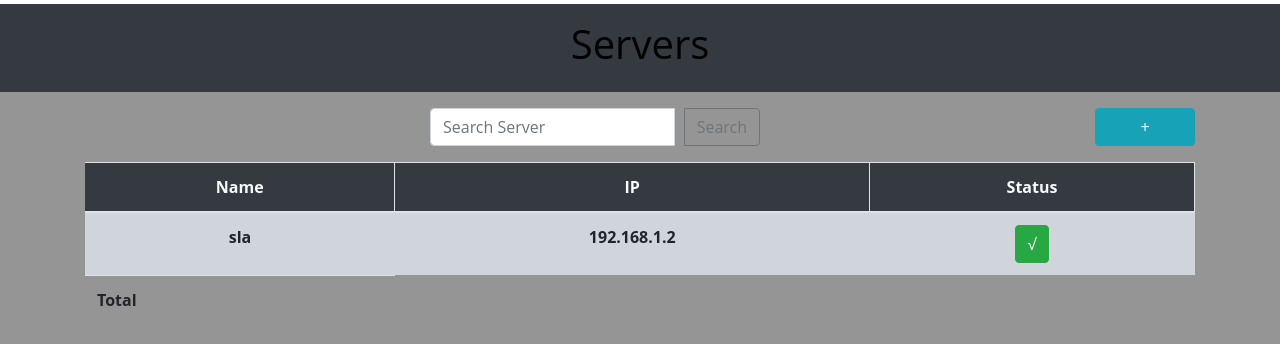
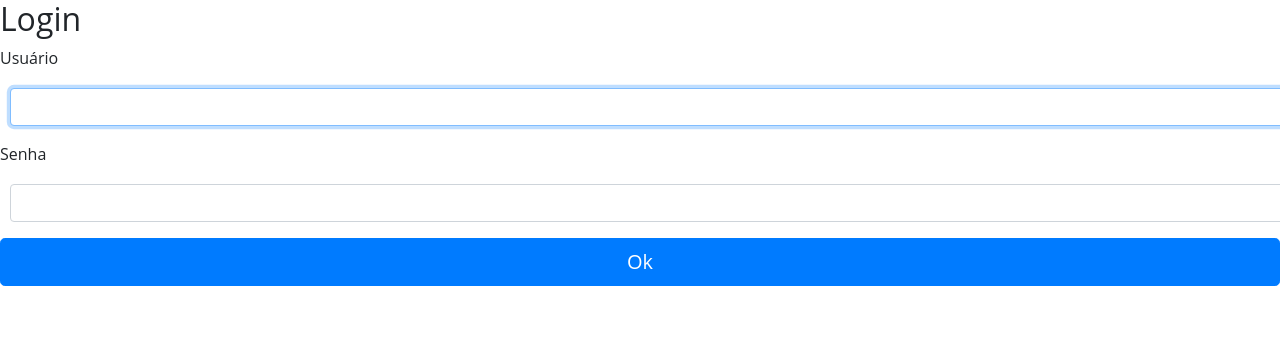
Before and after one commit to kevin799/Atividade_IBD185, a Vue app in the folder static/adminbd/: page / in a window 1280 px wide. Shown: the top 344 px of the page. Built offline with nearby package versions, Linux system fonts and the light colour scheme.

Commit message:
Adicionando tela de login na raiz

```diff
--- a/static/adminbd/src/Router.js
+++ b/static/adminbd/src/Router.js
@@ -2,6 +2,7 @@ import Vue from 'vue'
 import Router from 'vue-router'
 import Home from './View/Home.vue'
 import Banco from './View/Banco.vue'
+import Login from './View/Login.vue'
 Vue.use(Router)
 
 const router = new Router({
@@ -10,6 +11,11 @@ const router = new Router({
   routes: [
     {
       path: '/',
+      name: 'login',
+      component: Login
+    },
+    {
+      path: '/home',
       name: 'home',
       component: Home
     },
--- /dev/null
+++ b/static/adminbd/src/View/Login.vue
@@ -0,0 +1,43 @@
+<template>
+  <form @submit.prevent="login">
+    <h2>Login</h2>
+    <div class="form-group">
+      <label for="username">Usuário</label>
+      <input type="text" id="username" class="form-control" required autofocus v-model="nome">
+    </div>
+    <div class="form-group">
+      <label for="inputPassword">Senha</label>
+      <input type="password" id="inputPassword" class="form-control" required v-model="senha">
+    </div>
+    <button class="btn btn-lg btn-primary btn-block" type="submit">Ok</button>
+  </form>
+</template>
+
+<script>
+import axios from 'axios'
+import { mapMutations } from 'vuex'
+export default {
+  name: 'login',
+  data() {
+    return {
+      nome: '',
+      senha: ''
+    }
+  },
+  methods: {
+
+    login () {
+        axios.get('/banco/findByName',
+            {name: 'Oracle'}
+            .then(res => {
+            //console.log(res)
+
+            })
+            .catch(error => console.log(error))
+        )}
+
+  }
+
+
+}
+</script>
```
